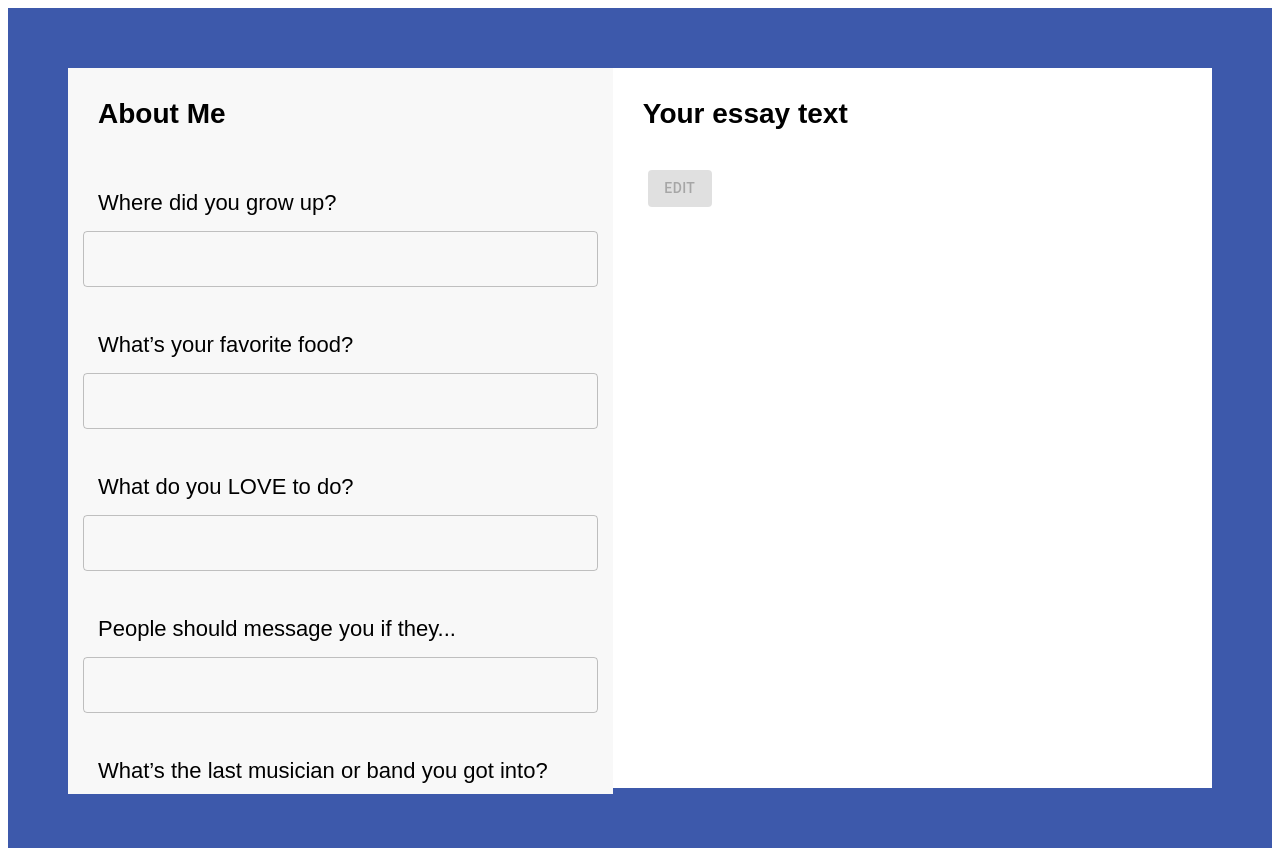
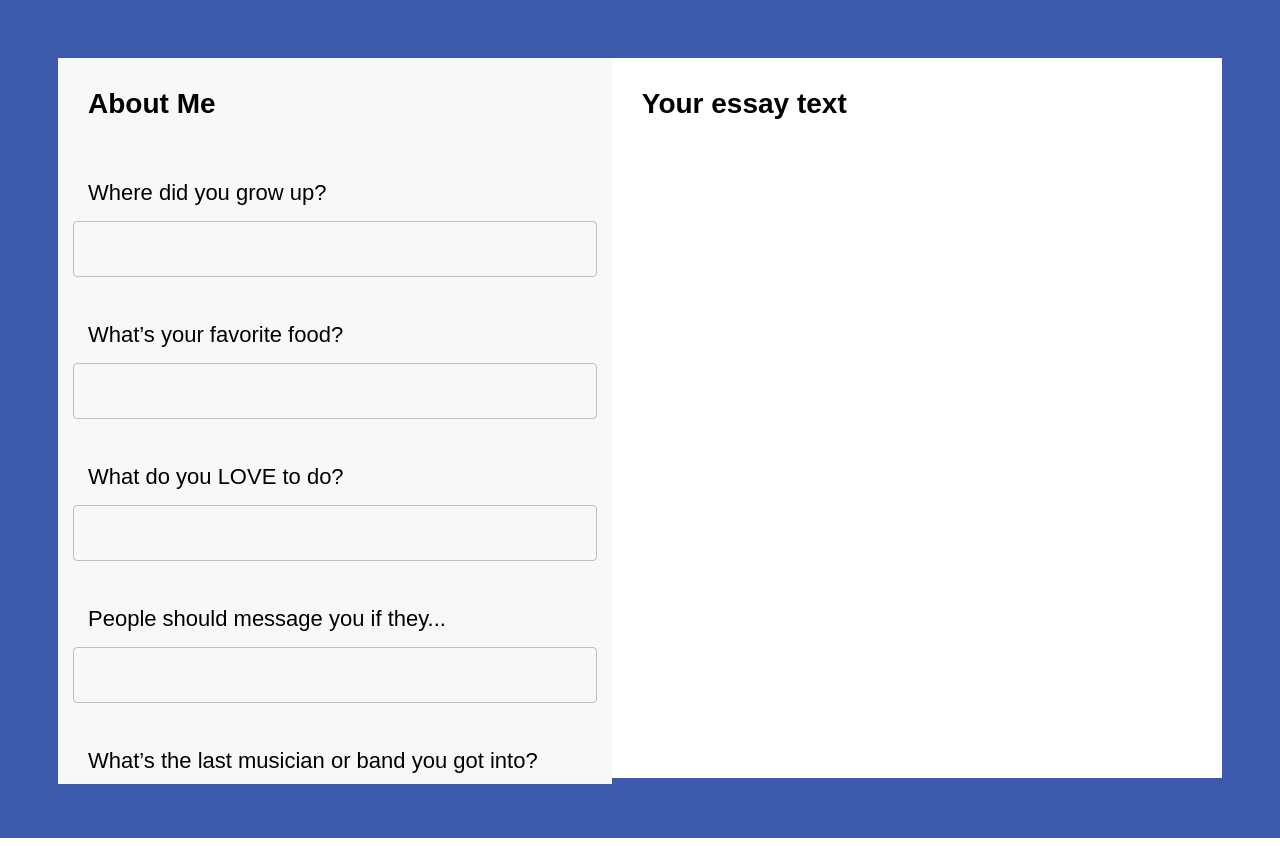
Before and after one commit to Sourabh25495/OKC-Application, a React (Create React App) app: page / in a window 1280 px wide. Built offline with nearby package versions, Linux system fonts and the light colour scheme.

Commit message:
OKC essay functionality

```diff
--- a/src/components/App.js
+++ b/src/components/App.js
@@ -14,7 +14,9 @@ const App = () => {
       {showEditPage === "essay" && (
         <ComposeEssay setShowEditPage={setShowEditPage} />
       )}
-      {showEditPage === "editPage" && <EditPage setShowEditPage={setShowEditPage}/>}
+      {showEditPage === "editPage" && (
+        <EditPage setShowEditPage={setShowEditPage} />
+      )}
     </div>
   );
 };
--- a/src/components/App.scss
+++ b/src/components/App.scss
@@ -3,6 +3,7 @@
   display: block;
   color: green($color: #000000);
   border-style: solid;
+  margin: -10px;
   border-width: 60px;
   border-color: #3d59ab;
   height: 90vh;
--- a/src/components/ComposeEssay.js
+++ b/src/components/ComposeEssay.js
@@ -28,18 +28,15 @@ const SelfSpace = ({ setShowEditPage }) => {
         {answers && answers.favoriteFood
           ? `Cant get enough ${answers.favoriteFood} `
           : ""}
-        {answers && answers.loveToDo ? `I ${answers.loveToDo}. ` : ""}
+        {answers && answers.loveToDo ? `I ${answers.loveToDo} ` : ""}
         {answers && answers.music
-          ? `I love listening to ${answers.music}. `
-          : ""}
-        {answers && answers.music
-          ? `I love listening to ${answers.music}. `
+          ? `I love listening to ${answers.music} `
           : ""}
         {answers && answers.messageIf
-          ? `Send Me a message if you  ${answers.messageIf}. `
+          ? `Send Me a message if you  ${answers.messageIf} `
           : ""}
         {answers && answers.bar
-          ? `My favourite watering hole is ${answers.messageIf}. `
+          ? `My favourite watering hole is ${answers.messageIf} `
           : ""}
       </p>
     );
@@ -76,14 +73,16 @@ const SelfSpace = ({ setShowEditPage }) => {
           <Essay />
         </div>
         <div className="button">
+          {answers && Object.keys(answers).length === 6 && (
             <Button
               variant="contained"
-            className={classes.edit}
-            disabled={answers ? Object.keys(answers).length === 0 : false}
+              className={classes.muiButton}
+              // disabled={answers ? Object.keys(answers).length === 0 : false}
               onClick={handleShowEditPage}
             >
               Edit
             </Button>
+          )}
         </div>
       </div>
     </div>
--- a/src/components/EditPage.js
+++ b/src/components/EditPage.js
@@ -36,9 +36,10 @@ export const EditPage = ({ setShowEditPage }) => {
         />
       </div>
       <div className="button">
+
         <Button
           variant="contained"
-          className={classes.edit}
+          className={classes.muiButton}
           onClick={handleShowEditPage}
         >
           Start Over
--- a/src/components/styles.js
+++ b/src/components/styles.js
@@ -1,7 +1,7 @@
 import { makeStyles } from '@material-ui/core/styles';
 
 export const useStyles = makeStyles((theme) => ({
-  edit: {
+  muiButton: {
     backgroundColor: "#00CC00",
   },
 }));
```
Lines whose indentation alone changed are shown as unchanged.
